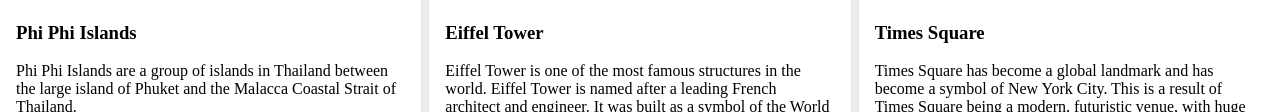
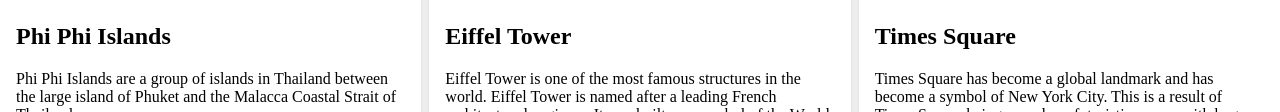
Before and after one commit to bloommetha/web-static, a plain HTML site: page index.html in a window 1280 px wide. Shown: the part 432-544 px from the top of the page. Drawn offline with Linux system fonts and the light colour scheme.

Commit message:
change h2 to h1 and change h3 to h2

```diff
--- a/index.html
+++ b/index.html
@@ -21,12 +21,12 @@
   </header>
   <main>
     <section>
-      <h2>Attractions</h2>
+      <h1>Attractions</h1>
       <div class="grid-container">
         <article class="card">
           <img src="https://www.melivecode.com/attractions/1.jpg" alt="Phi Phi Islands" style="width:100%">
           <div class="container">
-            <h3><strong>Phi Phi Islands</strong></h3>
+            <h2><strong>Phi Phi Islands</strong></h2>
             <p>Phi Phi Islands are a group of islands in Thailand between the large island of Phuket and the Malacca
               Coastal Strait of Thailand.</p>
             <button aria-label="Press to read more about Phi Phi Islands">Read more</button>
@@ -35,7 +35,7 @@
         <article class="card">
           <img src="https://www.melivecode.com/attractions/2.jpg" alt="Eiffel Tower" style="width:100%">
           <div class="container">
-            <h3><strong>Eiffel Tower</strong></h3>
+            <h2><strong>Eiffel Tower</strong></h2>
             <p>Eiffel Tower is one of the most famous structures in the world. Eiffel Tower is named after a leading
               French architect and engineer. It was built as a symbol of the World Fair in 1889.</p>
             <button aria-label="Press to read more about Phi Phi Islands">Read more</button>
@@ -44,7 +44,7 @@
         <article class="card">
           <img src="https://www.melivecode.com/attractions/3.jpg" alt="Times Square" style="width:100%">
           <div class="container">
-            <h3><strong>Times Square</strong></h3>
+            <h2><strong>Times Square</strong></h2>
             <p>Times Square has become a global landmark and has become a symbol of New York City. This is a result of
               Times Square being a modern, futuristic venue, with huge advertising screens dotting its surroundings.</p>
             <button aria-label="Press to read more about Phi Phi Islands">Read more</button>
```
